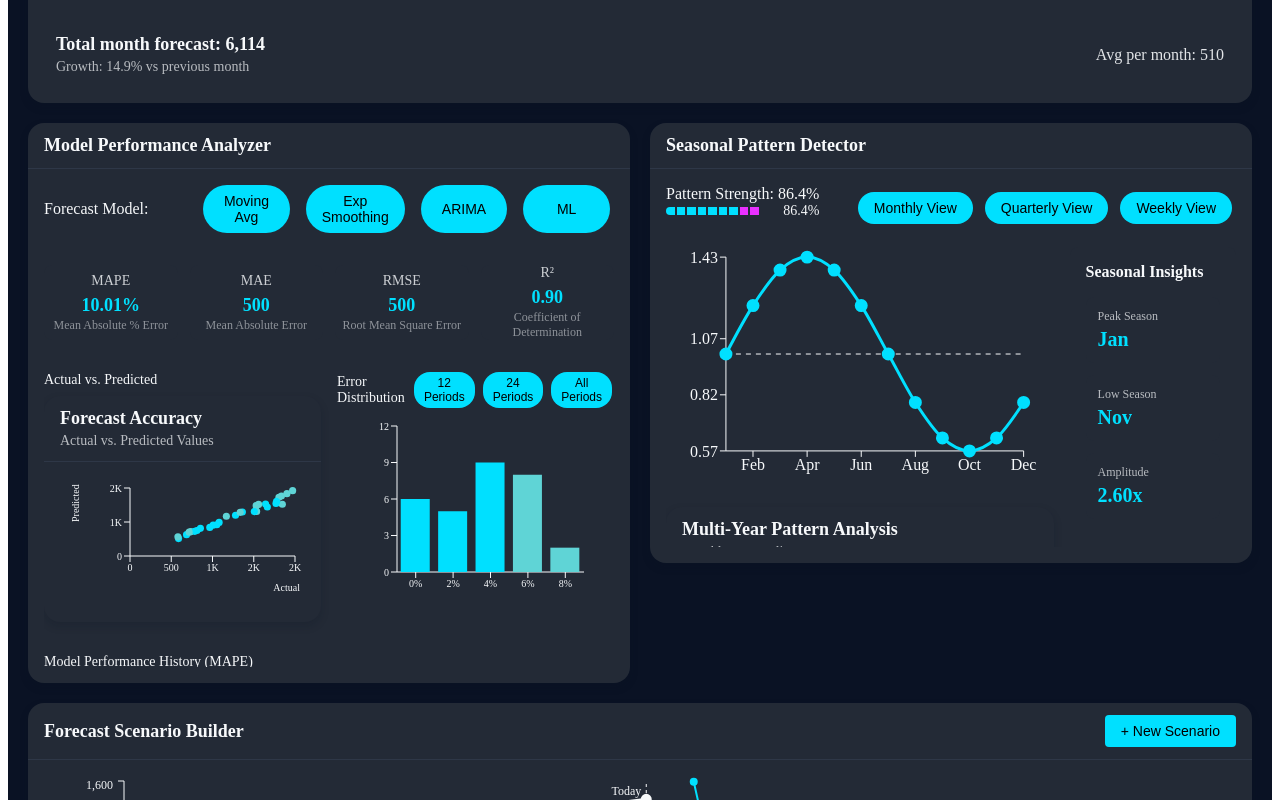
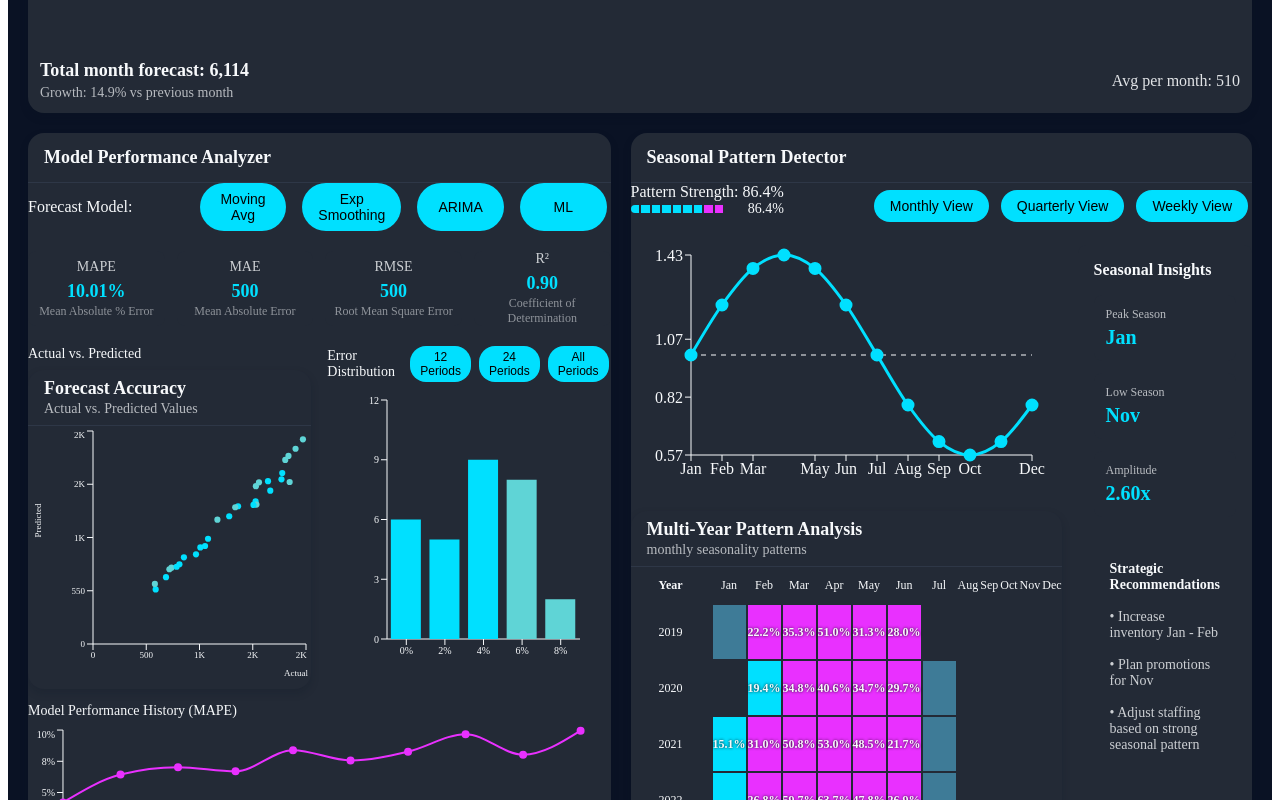
Before and after one commit to rahil911/multiagent-googleADK, a Next.js app: page /sales/demand-forecast-engine in a window 1280 px wide. Shown: the part 660-1460 px from the top of the page. Built offline with nearby package versions, Linux system fonts and the light colour scheme.

Commit message:
Dashboard looks good now

```diff
--- a/Sales/tools/DemandForecastEngine/ui/components/common/ChartWrapper.tsx
+++ b/Sales/tools/DemandForecastEngine/ui/components/common/ChartWrapper.tsx
@@ -25,7 +25,7 @@ const ChartWrapper: React.FC<ChartWrapperProps> = ({
   const theme = useTheme();
 
   // Calculate a slightly smaller height when a number is provided
-  const adjustedHeight = typeof height === 'number' ? height - 40 : height;
+  const adjustedHeight = typeof height === 'number' ? height - 30 : height;
 
   return (
     <div
@@ -34,26 +34,28 @@ const ChartWrapper: React.FC<ChartWrapperProps> = ({
         backgroundColor: theme.colors.graphite,
         borderRadius: '16px',
         boxShadow: theme.shadows.md,
-        overflow: 'hidden', // Keep hidden to enforce boundaries
+        overflow: 'hidden', // Changed back to 'hidden' to maintain chart boundaries
         display: 'flex',
         flexDirection: 'column',
         width,
         height: typeof adjustedHeight === 'number' ? `${adjustedHeight}px` : adjustedHeight,
         position: 'relative',
         boxSizing: 'border-box',
+        maxHeight: typeof adjustedHeight === 'number' ? `${adjustedHeight * 1.2}px` : 'none', // Reduced from 1.5 to 1.2
       }}
     >
       {/* Header with title */}
       {(title || actions) && (
         <div
           style={{
-            padding: `${theme.spacing[3]} ${theme.spacing[4]}`,
+            padding: `${theme.spacing[2]} ${theme.spacing[4]}`, // Reduced vertical padding
             borderBottom: `1px solid rgba(58, 68, 89, 0.5)`,
             display: 'flex',
             justifyContent: 'space-between',
             alignItems: 'center',
-            flexShrink: 0, // Prevent header from shrinking
+            flexShrink: 0,
             boxSizing: 'border-box',
+            minHeight: '50px', // Reduced from 60px
           }}
         >
           <div>
@@ -73,7 +75,7 @@ const ChartWrapper: React.FC<ChartWrapperProps> = ({
             {subtitle && (
               <p
                 style={{
-                  margin: '4px 0 0 0',
+                  margin: '2px 0 0 0', // Reduced from 4px
                   color: theme.colors.cloudWhite,
                   opacity: 0.7,
                   fontSize: theme.typography.fontSize.sm,
@@ -94,13 +96,13 @@ const ChartWrapper: React.FC<ChartWrapperProps> = ({
       <div
         style={{
           flex: 1,
-          padding: theme.spacing[4],
+          padding: `${theme.spacing[3]}px ${theme.spacing[4]}px`, // Reduced vertical padding
           position: 'relative',
           boxSizing: 'border-box',
-          minHeight: 0, // Critical for flexbox children with percentage heights
+          minHeight: 0,
           display: 'flex',
           flexDirection: 'column',
-          overflow: 'hidden', // Keep to enforce boundaries
+          overflow: 'hidden', // Changed back to 'hidden' to maintain clean boundaries
         }}
       >
         {isLoading ? (
@@ -141,10 +143,11 @@ const ChartWrapper: React.FC<ChartWrapperProps> = ({
         <div style={{
           width: '100%',
           height: '100%',
-          overflow: 'hidden',
+          overflow: 'hidden', // Changed back to 'hidden' to maintain clean boundaries
           display: 'flex',
           flexDirection: 'column',
-          minHeight: 0 // Critical for flex percentage-based content
+          minHeight: 0,
+          flex: 1,
         }}>
           {children}
         </div>
--- a/Sales/tools/DemandForecastEngine/ui/components/dashboard/ModelPerformanceAnalyzer.tsx
+++ b/Sales/tools/DemandForecastEngine/ui/components/dashboard/ModelPerformanceAnalyzer.tsx
@@ -380,21 +380,22 @@ const ModelPerformanceAnalyzer: React.FC<ModelPerformanceAnalyzerProps> = ({
   return (
     <ChartWrapper
       title="Model Performance Analyzer"
-      height={600}
+      height={780}
       isLoading={loading}
     >
       <div style={{
         display: 'flex',
         flexDirection: 'column',
         height: '100%',
-        gap: '16px'
+        gap: '12px'
       }}>
         {/* Model type selector */}
         <div style={{
           display: 'flex',
           justifyContent: 'space-between',
           alignItems: 'center',
-          marginBottom: '16px'
+          marginBottom: '8px',
+          flexShrink: 0
         }}>
           <div style={{
             color: theme.colors.cloudWhite,
@@ -440,7 +441,8 @@ const ModelPerformanceAnalyzer: React.FC<ModelPerformanceAnalyzerProps> = ({
           display: 'grid',
           gridTemplateColumns: 'repeat(4, 1fr)',
           gap: '12px',
-          marginBottom: '16px'
+          marginBottom: '8px',
+          flexShrink: 0
         }}>
           <MetricCard
             title="MAPE"
@@ -469,8 +471,8 @@ const ModelPerformanceAnalyzer: React.FC<ModelPerformanceAnalyzerProps> = ({
           display: 'grid',
           gridTemplateColumns: '1fr 1fr',
           gap: '16px',
-          flex: 1,
-          minHeight: 250 // Ensure minimum height for the chart containers
+          flex: 0.8,
+          minHeight: 280
         }}>
           {/* Actual vs Predicted Scatter Plot */}
           <div style={{ height: '100%' }}>
@@ -483,14 +485,15 @@ const ModelPerformanceAnalyzer: React.FC<ModelPerformanceAnalyzerProps> = ({
                 color: theme.colors.cloudWhite,
                 fontSize: theme.typography.fontSize.sm,
                 fontWeight: theme.typography.fontWeight.medium,
-                marginBottom: '8px'
+                marginBottom: '8px',
+                flexShrink: 0
               }}>
                 Actual vs. Predicted
               </div>
               <div style={{
                 flex: 1,
-                minHeight: 200, // Ensure the chart has enough vertical space
-                position: 'relative' // Establish positioning context
+                minHeight: 250,
+                position: 'relative'
               }}>
                 <ModelPerformanceScatter
                   data={scatterData}
@@ -515,7 +518,8 @@ const ModelPerformanceAnalyzer: React.FC<ModelPerformanceAnalyzerProps> = ({
                 marginBottom: '8px',
                 display: 'flex',
                 justifyContent: 'space-between',
-                alignItems: 'center'
+                alignItems: 'center',
+                flexShrink: 0
               }}>
                 <span>Error Distribution</span>
                 <div style={{ display: 'flex', gap: '4px' }}>
@@ -540,7 +544,7 @@ const ModelPerformanceAnalyzer: React.FC<ModelPerformanceAnalyzerProps> = ({
                 </div>
               </div>
 
-              <div style={{ flex: 1, minHeight: 0 }}>
+              <div style={{ flex: 1, minHeight: 250 }}>
                 <ResponsiveContainer width="100%" height="100%">
                   <BarChart
                     data={errorDistribution}
@@ -573,34 +577,39 @@ const ModelPerformanceAnalyzer: React.FC<ModelPerformanceAnalyzerProps> = ({
           </div>
         </div>
 
-        {/* Model performance history */}
+        {/* Model performance history - increased space */}
         <div style={{
-          marginTop: '16px'
+          marginTop: '12px',
+          flexShrink: 0,
+          flex: 0.2,
+          minHeight: 180
         }}>
           <div style={{
             color: theme.colors.cloudWhite,
             fontSize: theme.typography.fontSize.sm,
             fontWeight: theme.typography.fontWeight.medium,
-            marginBottom: '8px'
+            marginBottom: '6px'
           }}>
             Model Performance History (MAPE)
           </div>
-          <div style={{ height: '120px' }}>
+          <div style={{ height: '160px' }}>
             <ResponsiveContainer width="100%" height="100%">
               <LineChart
                 data={historyData}
-                margin={{ top: 5, right: 30, left: 0, bottom: 5 }}
+                margin={{ top: 5, right: 30, left: 0, bottom: 10 }}
               >
                 <CartesianGrid strokeDasharray="3 3" stroke={`${theme.colors.graphiteDark}33`} />
                 <XAxis
                   dataKey="date"
                   tick={{ fill: theme.colors.cloudWhite, fontSize: 10 }}
                   stroke={theme.colors.cloudWhite}
+                  height={20}
                 />
                 <YAxis
                   tickFormatter={(value) => `${(value * 100).toFixed(0)}%`}
                   tick={{ fill: theme.colors.cloudWhite, fontSize: 10 }}
                   stroke={theme.colors.cloudWhite}
+                  width={35}
                 />
                 <Tooltip content={<HistoryTooltip />} />
                 <Line
--- a/Sales/tools/DemandForecastEngine/ui/components/dashboard/seasonalPatternDetector.tsx
+++ b/Sales/tools/DemandForecastEngine/ui/components/dashboard/seasonalPatternDetector.tsx
@@ -304,14 +304,16 @@ const SeasonalPatternDetector: React.FC<SeasonalPatternDetectorProps> = ({
     <ChartWrapper
       title="Seasonal Pattern Detector"
       isLoading={loading}
-      height={480}
+      height={780}
     >
-      <div style={{ display: 'flex', flexDirection: 'column', height: '100%', gap: '16px' }}>
+      <div style={{ display: 'flex', flexDirection: 'column', height: '100%', gap: '12px' }}>
         {/* Controls */}
         <div style={{
           display: 'flex',
           justifyContent: 'space-between',
-          alignItems: 'center'
+          alignItems: 'center',
+          flexShrink: 0,
+          marginBottom: '4px'
         }}>
           <div>
             <div style={{
@@ -349,11 +351,11 @@ const SeasonalPatternDetector: React.FC<SeasonalPatternDetectorProps> = ({
           </div>
         </div>
 
-        <div style={{ display: 'flex', flex: 1, gap: '16px' }}>
+        <div style={{ display: 'flex', flex: 1, gap: '16px', minHeight: 620 }}>
           {/* Main visualization area */}
           <div style={{ flex: 3, display: 'flex', flexDirection: 'column', gap: '16px' }}>
-            {/* Seasonal index chart */}
-            <div style={{ flex: 1 }}>
+            {/* Seasonal index chart - with fixed height */}
+            <div style={{ height: '250px', flexShrink: 0 }}>
               <div style={{ height: '100%' }}>
                 <ResponsiveContainer width="100%" height="100%">
                   <LineChart
@@ -403,10 +405,9 @@ const SeasonalPatternDetector: React.FC<SeasonalPatternDetectorProps> = ({
               </div>
             </div>
 
-            {/* Seasonal heatmap - adjusted heights and margins */}
-            <div style={{ flex: 1, minHeight: 120 }}>
+            {/* Seasonal heatmap - with increased fixed height */}
+            <div style={{ flex: 1, minHeight: '320px' }}>
               <div style={{ height: '100%' }}>
-                {/* Reduced the height slightly to ensure it fits within the container */}
                 <SeasonalHeatmap
                   data={heatmapData}
                   title="Multi-Year Pattern Analysis"
@@ -419,13 +420,15 @@ const SeasonalPatternDetector: React.FC<SeasonalPatternDetectorProps> = ({
             </div>
           </div>
 
-          {/* Side metrics panel */}
+          {/* Side metrics panel - with improved spacing */}
           <div style={{ flex: 1 }}>
             <div style={{
               backgroundColor: theme.colors.graphite,
               borderRadius: '8px',
               padding: '16px',
-              height: '100%'
+              height: '100%',
+              display: 'flex',
+              flexDirection: 'column'
             }}>
               <div style={{
                 color: theme.colors.cloudWhite,
@@ -438,6 +441,7 @@ const SeasonalPatternDetector: React.FC<SeasonalPatternDetectorProps> = ({
 
               {seasonalPattern && (
                 <>
+                  <div style={{ marginBottom: '16px' }}>
                     <MetricCard
                       label="Peak Season"
                       value={seasonalPattern.peakSeason}
@@ -452,18 +456,23 @@ const SeasonalPatternDetector: React.FC<SeasonalPatternDetectorProps> = ({
                       label="Amplitude"
                       value={seasonalPattern.amplitude.toFixed(2) + 'x'}
                     />
+                  </div>
 
                   <div style={{
                     backgroundColor: theme.colors.midnight,
                     borderRadius: '8px',
-                    padding: '12px',
-                    marginTop: '24px'
+                    padding: '16px',
+                    marginTop: 'auto',
+                    flex: 1,
+                    display: 'flex',
+                    flexDirection: 'column',
+                    justifyContent: 'flex-start'
                   }}>
                     <div style={{
                       color: theme.colors.cloudWhite,
                       fontSize: theme.typography.fontSize.sm,
                       fontWeight: theme.typography.fontWeight.semiBold,
-                      marginBottom: '8px'
+                      marginBottom: '16px'
                     }}>
                       Strategic Recommendations
                     </div>
@@ -472,7 +481,7 @@ const SeasonalPatternDetector: React.FC<SeasonalPatternDetectorProps> = ({
                       color: theme.colors.cloudWhite,
                       fontSize: theme.typography.fontSize.sm,
                       opacity: 0.8,
-                      marginBottom: '8px'
+                      marginBottom: '16px'
                     }}>
                       • Increase inventory {seasonalPattern.peakSeason} - {
                         (() => {
@@ -488,7 +497,7 @@ const SeasonalPatternDetector: React.FC<SeasonalPatternDetectorProps> = ({
                       color: theme.colors.cloudWhite,
                       fontSize: theme.typography.fontSize.sm,
                       opacity: 0.8,
-                      marginBottom: '8px'
+                      marginBottom: '16px'
                     }}>
                       • Plan promotions for {seasonalPattern.lowSeason}
                     </div>
--- a/Sales/tools/DemandForecastEngine/ui/components/visualizations/ModelPerformanceScatter.tsx
+++ b/Sales/tools/DemandForecastEngine/ui/components/visualizations/ModelPerformanceScatter.tsx
@@ -105,23 +105,23 @@ const ModelPerformanceScatter: React.FC<ModelPerformanceScatterProps> = ({
       height={height}
       isLoading={isLoading}
     >
-      <ResponsiveContainer width="100%" height="100%">
+      <ResponsiveContainer width="100%" height="100%" minHeight={180}>
         <ScatterChart
-          margin={{ top: 10, right: 10, bottom: 20, left: 10 }}
+          margin={{ top: 5, right: 5, bottom: 15, left: 5 }}
         >
           <CartesianGrid strokeDasharray="3 3" stroke={`${theme.colors.graphiteDark}33`} />
           <XAxis
             type="number"
             dataKey="actual"
             name="Actual"
-            tick={{ fill: theme.colors.cloudWhite, fontSize: 10 }}
+            tick={{ fill: theme.colors.cloudWhite, fontSize: 9 }}
             stroke={theme.colors.cloudWhite}
             label={{
               value: 'Actual',
               position: 'insideBottomRight',
-              offset: -5,
+              offset: -2,
               fill: theme.colors.cloudWhite,
-              fontSize: 10
+              fontSize: 9
             }}
             tickFormatter={formatTick}
           />
@@ -129,18 +129,18 @@ const ModelPerformanceScatter: React.FC<ModelPerformanceScatterProps> = ({
             type="number"
             dataKey="predicted"
             name="Predicted"
-            tick={{ fill: theme.colors.cloudWhite, fontSize: 10 }}
+            tick={{ fill: theme.colors.cloudWhite, fontSize: 9 }}
             stroke={theme.colors.cloudWhite}
             label={{
               value: 'Predicted',
               angle: -90,
               position: 'insideLeft',
               fill: theme.colors.cloudWhite,
-              fontSize: 10
+              fontSize: 9
             }}
             tickFormatter={formatTick}
           />
-          <ZAxis range={[40, 40]} />
+          <ZAxis range={[30, 30]} />
           <Tooltip cursor={{ strokeDasharray: '3 3' }} content={<CustomTooltip />} />
 
           {/* Perfect prediction reference line */}
@@ -152,6 +152,7 @@ const ModelPerformanceScatter: React.FC<ModelPerformanceScatterProps> = ({
             ]}
             stroke={theme.colors.cloudWhite}
             strokeDasharray="5 5"
+            strokeWidth={1}
           />
 
           {/* 5% error bands */}
@@ -164,6 +165,7 @@ const ModelPerformanceScatter: React.FC<ModelPerformanceScatterProps> = ({
             stroke={theme.colors.cloudWhite}
             strokeDasharray="3 3"
             strokeOpacity={0.3}
+            strokeWidth={1}
           />
           <ReferenceLine
             segment={[
@@ -174,6 +176,7 @@ const ModelPerformanceScatter: React.FC<ModelPerformanceScatterProps> = ({
             stroke={theme.colors.cloudWhite}
             strokeDasharray="3 3"
             strokeOpacity={0.3}
+            strokeWidth={1}
           />
 
           <Scatter
--- a/Sales/tools/DemandForecastEngine/ui/components/visualizations/SeasonalHeatmap.tsx
+++ b/Sales/tools/DemandForecastEngine/ui/components/visualizations/SeasonalHeatmap.tsx
@@ -52,14 +52,15 @@ const SeasonalHeatmap: React.FC<SeasonalHeatmapProps> = ({
     >
       <div style={{
         width: '100%',
-        height: 'calc(100% - 10px)',
+        height: '100%',
         display: 'grid',
-        gridTemplateRows: `repeat(${data.length + 1}, 1fr)`,
+        gridTemplateRows: `minmax(24px, auto) repeat(${data.length}, minmax(24px, 1fr))`,
         gridTemplateColumns: `80px repeat(12, 1fr)`,
-        gap: '1px',
+        gap: '2px',
         backgroundColor: theme.colors.graphiteDark,
         borderRadius: '4px',
-        overflow: 'hidden'
+        overflow: 'hidden',
+        minHeight: data.length * 28 + 28
       }}>
         {/* Header row with month names */}
         <div style={{
@@ -69,7 +70,9 @@ const SeasonalHeatmap: React.FC<SeasonalHeatmapProps> = ({
           justifyContent: 'center',
           color: theme.colors.cloudWhite,
           fontWeight: theme.typography.fontWeight.semiBold,
-          fontSize: theme.typography.fontSize.xs
+          fontSize: theme.typography.fontSize.xs,
+          minHeight: '28px',
+          padding: '4px 0'
         }}>
           Year
         </div>
@@ -80,7 +83,9 @@ const SeasonalHeatmap: React.FC<SeasonalHeatmapProps> = ({
             alignItems: 'center',
             justifyContent: 'center',
             color: theme.colors.cloudWhite,
-            fontSize: theme.typography.fontSize.xs
+            fontSize: theme.typography.fontSize.xs,
+            minHeight: '28px',
+            padding: '4px 0'
           }}>
             {month}
           </div>
@@ -97,7 +102,9 @@ const SeasonalHeatmap: React.FC<SeasonalHeatmapProps> = ({
               justifyContent: 'center',
               color: theme.colors.cloudWhite,
               fontWeight: theme.typography.fontWeight.medium,
-              fontSize: theme.typography.fontSize.xs
+              fontSize: theme.typography.fontSize.xs,
+              minHeight: '24px',
+              padding: '4px 0'
             }}>
               {yearData.year}
             </div>
@@ -111,19 +118,22 @@ const SeasonalHeatmap: React.FC<SeasonalHeatmapProps> = ({
                   style={{
                     backgroundColor: getColor(value),
                     position: 'relative',
-                    cursor: 'pointer'
+                    cursor: 'pointer',
+                    minHeight: '24px',
+                    display: 'flex',
+                    alignItems: 'center',
+                    justifyContent: 'center'
                   }}
                   title={`${month} ${yearData.year}: ${formatPercentage(value - 1)} vs average`}
                 >
                   {showValues && value > valueThreshold && (
                     <div style={{
-                      position: 'absolute',
-                      top: '50%',
-                      left: '50%',
-                      transform: 'translate(-50%, -50%)',
                       fontSize: theme.typography.fontSize.xs,
                       color: theme.colors.cloudWhite,
-                      fontWeight: theme.typography.fontWeight.bold
+                      fontWeight: theme.typography.fontWeight.bold,
+                      whiteSpace: 'nowrap',
+                      textShadow: '0 0 3px rgba(0,0,0,0.9)',
+                      pointerEvents: 'none'
                     }}>
                       {formatPercentage(value - 1)}
                     </div>
```
Lines whose indentation alone changed are shown as unchanged.
